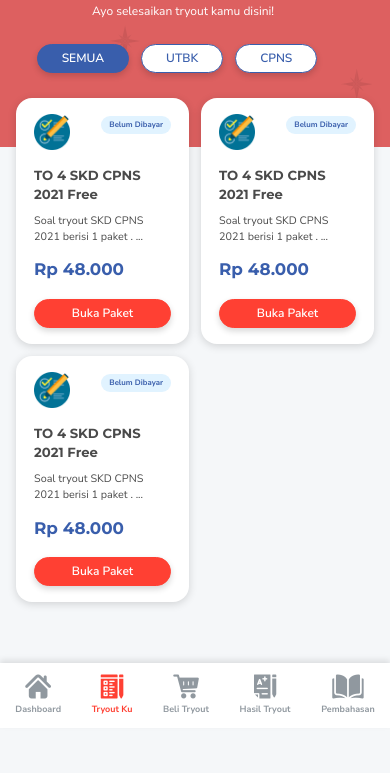
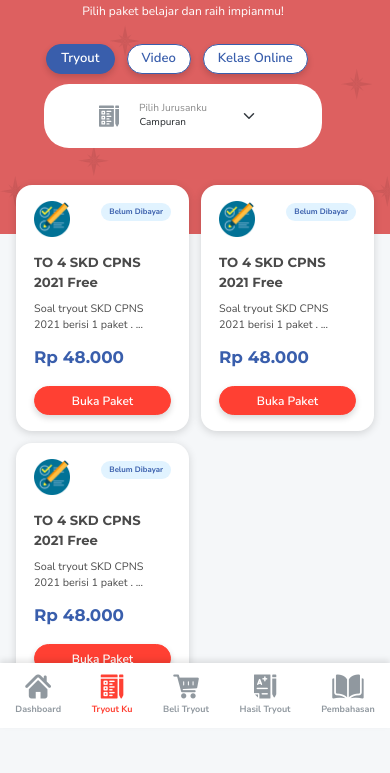
Before and after one commit to fiansyah31/dashboard-privatalfaiz-2, a plain HTML site: page pages/mybelajar.html in a window 390 px wide. Shown: the part 116-889 px from the top of the page. Before the commit the page ends 844 px from the top, so only its background shows below. Drawn offline with nearby package versions, Linux system fonts and the light colour scheme; files whose address does not match are found by name.

Commit message:
home, dan halaman mulai belajar

```diff
--- a/assets/css/style.css
+++ b/assets/css/style.css
@@ -509,7 +509,7 @@ nav.main .navbar-nav .nav-link {
     margin-left: 0px;
     margin-right: 0px;
 }
-.home-header .card-find-jurusan {
+.card-find-jurusan {
     width: 40%;
     margin-left: 10px;
     margin-right: 10px;
@@ -519,18 +519,18 @@ nav.main .navbar-nav .nav-link {
     flex-basis: content;
     border-radius: 25px;
 }
-.home-header .card-find-jurusan img {
+.card-find-jurusan img {
     margin-right: 10px;
     float: left;
 }
-.home-header .card-find-jurusan .select .form-select {
+.card-find-jurusan .select .form-select {
 
     border: 0px;
     padding-left: 10px;
     padding-right: 80px;
     float: right;
 }
-.home-header .card-find-jurusan .select label {
+.card-find-jurusan .select label {
     color: #4a4a4a;
 }
 .action-find-sm .action-find {
@@ -591,7 +591,6 @@ nav.main .navbar-nav .nav-link {
 
 .tryouttype-radio .btn-group-item {
     margin-right: 12px;
-    margin-bottom: 24px;
 }
 
 /* End of Home Styling */
@@ -753,10 +752,11 @@ nav.main .navbar-nav .nav-link {
     align-items: flex-end;
     justify-content: flex-start;
     flex: 0 0 200px;
+
 }
 
 .page-header .image img {
-    max-width: 100%;
+    max-width: 500px;
 }
 
 .page-header .caption {
@@ -1461,6 +1461,21 @@ header .title a {
     .tryout-list {
         grid-template-columns: repeat(2, 1fr);
     }
+    .page-header .btn-group-item label {
+        font-size: 13px;
+        padding-left: 14px;
+    padding-right: 14px;
+    }
+    .page-header .caption .card-find-jurusan {
+        margin-left: auto;
+        margin-right: auto;
+        margin-top: 10px;
+        width:80%;
+    place-content: center;
+    }
+    .page-header .image img {
+        max-width: 100%;
+    }
     .home-header .image img {
         width: 500px;
     }
@@ -1471,10 +1486,10 @@ header .title a {
         margin-bottom: 5px;
         font-size: 10px;
     }
-    .home-header .card-find-jurusan .form-select {
+    .card-find-jurusan .form-select {
         font-size: 10px;
     }
-    .home-header .card-find-jurusan .select .form-select{
+    .card-find-jurusan .select .form-select{
         width: 100% !important;
     }
     .action-find-sm {
@@ -1513,8 +1528,8 @@ header .title a {
         padding-top: 8px;
     }
     .home-header {
-        border-bottom-left-radius: 0px;
-        border-bottom-right-radius: 0px;
+        border-bottom-left-radius: 35px;
+        border-bottom-right-radius: 35px;
         height: 130px;
         margin-top: 54px;
     }
--- a/pages/mytryout.html
+++ b/pages/mybelajar.html
@@ -33,31 +33,34 @@
     </div>
     <nav class="navbar fixed-top navbar-expand-lg navbar-light bg-light main">
         <div class="container-fluid">
-            <a class="navbar-brand" href="#"><img src="../assets/images/logo.png" alt="logo" /></a>
+            <a class="navbar-brand" href="#"><img src="../assets/images/logo-brand.png" alt="logo" /></a>
             <div class="collapse navbar-collapse" id="navbarSupportedContent">
-                <ul class="navbar-nav ms-auto mb-2 mb-lg-0">
+                <ul class="navbar-nav mb-2 mb-lg-0">
                     <li class="nav-item">
                         <a class="nav-link" aria-current="page" href="home.html">Dashboard</a>
                     </li>
                     <li class="nav-item">
-                        <a class="nav-link active" href="mytryout.html">Tryout ku</a>
+                        <a class="nav-link active" href="mybelajar.html">Mulai Belajar</a>
                     </li>
                     <li class="nav-item">
-                        <a class="nav-link" href="tryout.html">Beli Paket Tryout</a>
+                        <a class="nav-link" href="mytryout.html">Tryoutku</a>
                     </li>
                     <li class="nav-item">
-                        <a class="nav-link" href="tryout-result.html">Hasil Tryout</a>
+                        <a class="nav-link" href="mytryout.html">Videoku</a>
                     </li>
                     <li class="nav-item">
-                        <a class="nav-link" href="discussion.html">Pembahasan Tryout</a>
+                        <a class="nav-link" href="mytryout.html">Kelas Onlineku</a>
                     </li>
                     <li class="nav-item dropdown">
                         <a class="nav-link dropdown-toggle" href="#" id="navbarDropdown" role="button"
                             data-bs-toggle="dropdown" aria-expanded="false">
-                            Informasi
+                            Panduan
                         </a>
                         <ul class="dropdown-menu" aria-labelledby="navbarDropdown">
-                            <li><a class="dropdown-item" href="information.html">Informasi Pembayaran</a></li>
+                            <li><a class="dropdown-item" href="information.html">Tryout</a></li>
+                            <li><a class="dropdown-item" href="information.html">Video</a></li>
+                            <li><a class="dropdown-item" href="information.html">Kelas Online</a></li>
+                            <li><a class="dropdown-item" href="information.html">Tanya Costumer Service</a></li>
                         </ul>
                     </li>
                 </ul>
@@ -86,24 +89,38 @@
     <header class="page-header">
         <div class="container">
             <div class="inner">
-                <div class="caption">
-                    <h1 class="title">Lanjutkan tryout kamu!</h1>
-                    <h3 class="subtitle">Ayo selesaikan tryout kamu disini!</h3>
-
-                    <div class="tryouttype-radio" role="group" aria-label="radio toggle button group">
+                <div class="caption mb-5">
+                    <h1 class="title">Mulai langkah pertamamu,</h1>
+                    <h3 class="subtitle">Pilih paket belajar dan raih impianmu!</h3>
+                    <div class="d-block d-md-flex">
+                        <div class="tryouttype-radio align-self-center" role="group" aria-label="radio toggle button group">
                             <div class="btn-group-item">
                                 <input type="radio" class="btn-check" name="btnradio" id="btnradio1" autocomplete="off"
                                     checked>
-                            <label class="btn btn-rounded btn-outline-secondary" for="btnradio1">SEMUA</label>
+                                <label class="btn btn-rounded btn-outline-secondary" for="btnradio1">Tryout</label>
                             </div>
                             <div class="btn-group-item">
                                 <input type="radio" class="btn-check" name="btnradio" id="btnradio2" autocomplete="off">
-                            <label class="btn btn-rounded btn-outline-secondary" for="btnradio2">UTBK</label>
+                                <label class="btn btn-rounded btn-outline-secondary" for="btnradio2">Video</label>
                             </div>
 
                             <div class="btn-group-item">
                                 <input type="radio" class="btn-check" name="btnradio" id="btnradio3" autocomplete="off">
-                            <label class="btn btn-rounded btn-outline-secondary" for="btnradio3">CPNS</label>
+                                <label class="btn btn-rounded btn-outline-secondary" for="btnradio3">Kelas Online</label>
+                            </div>
+                        </div>
+                        <div class="card-find-jurusan">
+                            <img src="./../assets/images/tryout-icon.svg" alt="icon-find-jurusan" width="20px">
+                            <div class="select">
+                                <div class="form-floating">
+                                    <select class="form-select" id="floatingSelect" aria-label="Floating label select example">
+                                      <option value="1" selected>Campuran</option>
+                                      <option value="2">Saintek</option>
+                                      <option value="3">Soshum</option>
+                                    </select>
+                                    <label for="floatingSelect">Pilih Jurusanku</label>
+                                  </div>
+                            </div>
                         </div>
                     </div>
                 </div>
```
Also changed, not shown: pages/home.html (+8 -6 lines), assets/images/tryout-logo.png. Lines whose indentation alone changed are shown as unchanged.
